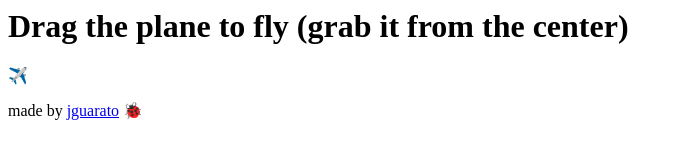
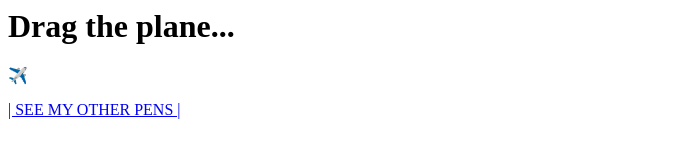
Before and after one commit to jguarato/draggable-objects, a plain HTML site: page src/index.html in a window 1280 px wide. Shown: the whole page, without its empty margins (0-683 px from the left). Drawn offline with Linux system fonts and the light colour scheme.

Commit message:
Update index.html
Small changes in the footer.

```diff
--- a/src/index.html
+++ b/src/index.html
@@ -4,10 +4,10 @@
     <link href="https://fonts.googleapis.com/css2?family=Fredoka+One&family=Poppins:wght@300;400;500;600&display=swap" rel="stylesheet">
 </head>
 
-<h1>Drag the plane to fly (grab it from the center)</h1>
+<h1>Drag the plane...</h1>
 
 <p class="fly" id="airplane">✈️</p>
 
 <footer>
-    made by <a class="name-light" id="myName" href="https://codepen.io/jguarato">jguarato</a> 🐞
+    <a class="name-light" href="https://codepen.io/jguarato">| SEE MY OTHER PENS |</a>
 </footer>
```
